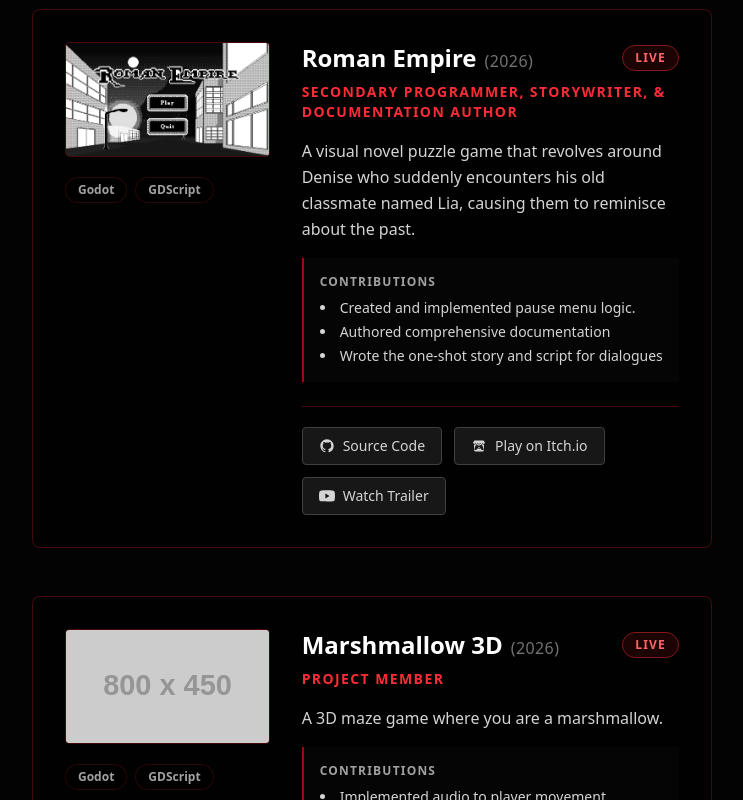
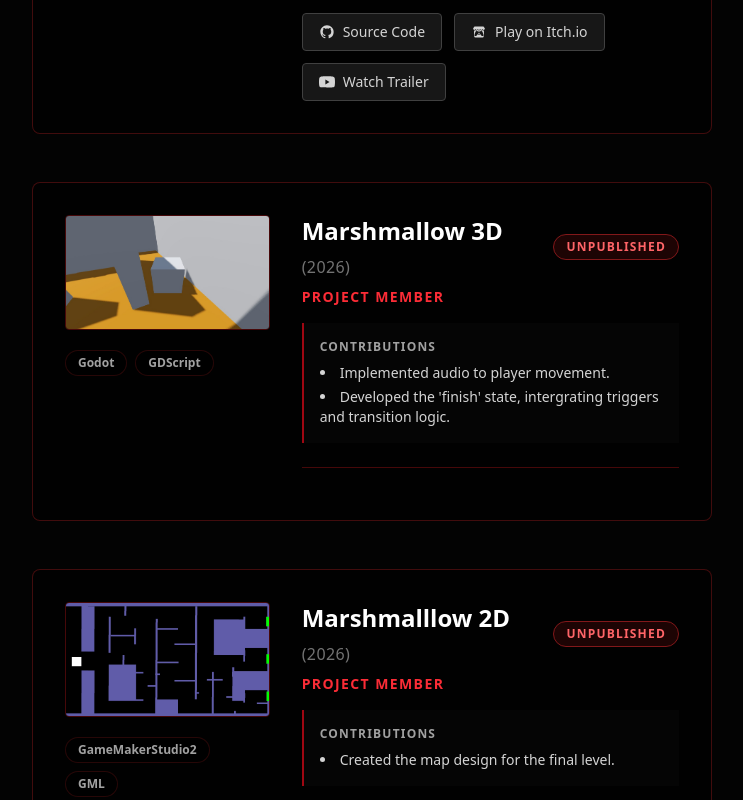
Before and after one commit to christansalvaa/christansalvaa-portfolio, a Next.js app: page /projects in a window 1280 px wide. Shown: the part 1680-2480 px from the top of the page, without its empty margins (384-1127 px from the left). Built offline with nearby package versions, Linux system fonts and the light colour scheme.

Commit message:
- Edited May 28 2026
- edited projects tab
- added picture for marshmallow 2d
- added picture for marshmallow 3d

```diff
--- a/app/projects/page.tsx
+++ b/app/projects/page.tsx
@@ -38,7 +38,7 @@ const myProjects = [
     ],
     image: "https://placehold.co/800x450/0a0a0a/ef4444?text=In Developement",
     links: {
-      github: "https://github.com/christansalvaa/Iris"
+      github: ""
     }
   },
   {
@@ -83,7 +83,7 @@ const myProjects = [
     id: "marshmallow-3d",
     title: "Marshmallow 3D",
     year: "2026",
-    state: "Live",
+    state: "Unpublished",
     role: "Project Member",
     description: "A 3D maze game where you are a marshmallow.",
     tools: ["Godot", "GDScript"],
@@ -91,28 +91,20 @@ const myProjects = [
       "Implemented audio to player movement.",
       "Developed the 'finish' state, intergrating triggers and transition logic."
     ],
-    image: "https://placehold.co/800x450/0a0a0a/ef4444?text=Placeholder",
-    links: {
-      github: "",
-      itch: ""
-    }
+    image: "/Marshmallow 3D.jpg"
   },
   {
     id: "marshmallow-2d",
     title: "Marshmalllow 2D",
     year: "2026",
-    state: "Live",
+    state: "Unpublished",
     role: "Project Member",
     description: "A 2D maze game where you are a marshmallow.",
-    tools: ["Godot", "GDScript"],
+    tools: ["GameMakerStudio2", "GML"],
     contributions: [
       "Created the map design for the final level."
     ],
-    image: "https://placehold.co/800x450/0a0a0a/ef4444?text=Placeholder",
-    links: {
-      github: "",
-      itch: ""
-    }
+    image: "/Marshmallow 2D.jpg"
   },
   {
     id: "battle-city",
@@ -294,22 +286,19 @@ export default function ProjectsPage() {
               {/* Text & Data (Restored to full detail) */}
               <div className="w-full flex-1 flex flex-col justify-center">
 
-                <div className="flex flex-wrap items-center justify-between gap-4 mb-2">
-                  <h2 className="text-2xl font-bold text-white flex items-baseline gap-2 group-hover:text-red-400 transition-colors">
+                {/* Title & Badge Container */}
+                <div className="flex flex-row items-center justify-between gap-3 mb-2">
+                  <h2 className="text-2xl font-bold text-white flex flex-wrap items-baseline gap-2 group-hover:text-red-400 transition-colors">
                     {project.title}
                     <span className="text-neutral-500 text-base font-normal tracking-wide">({project.year})</span>
                   </h2>
-                  <span className="px-3 py-1 bg-red-950/40 border border-red-900 text-red-400 text-xs font-bold uppercase tracking-widest rounded-full">
+                  <span className="shrink-0 px-3 py-1 bg-red-950/40 border border-red-900 text-red-400 text-[10px] sm:text-xs font-bold uppercase tracking-widest rounded-full">
                     {project.state}
                   </span>
                 </div>
 
                 <p className="text-red-500 text-sm font-bold uppercase tracking-widest mb-4">
                   {project.role}
-                </p>
-
-                <p className="text-neutral-300 text-base leading-relaxed mb-4">
-                  {project.description}
                 </p>
 
                 {/* Contributions Box (Restored!) */}
```
Also changed, not shown: public/Marshmallow 2D.jpg (added), public/Marshmallow 3D.jpg (added).
